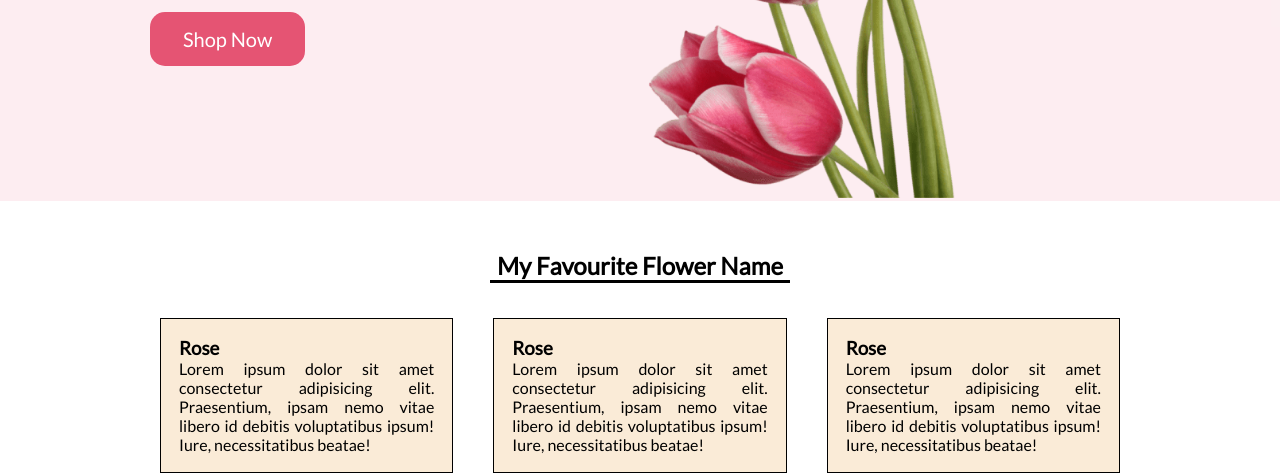
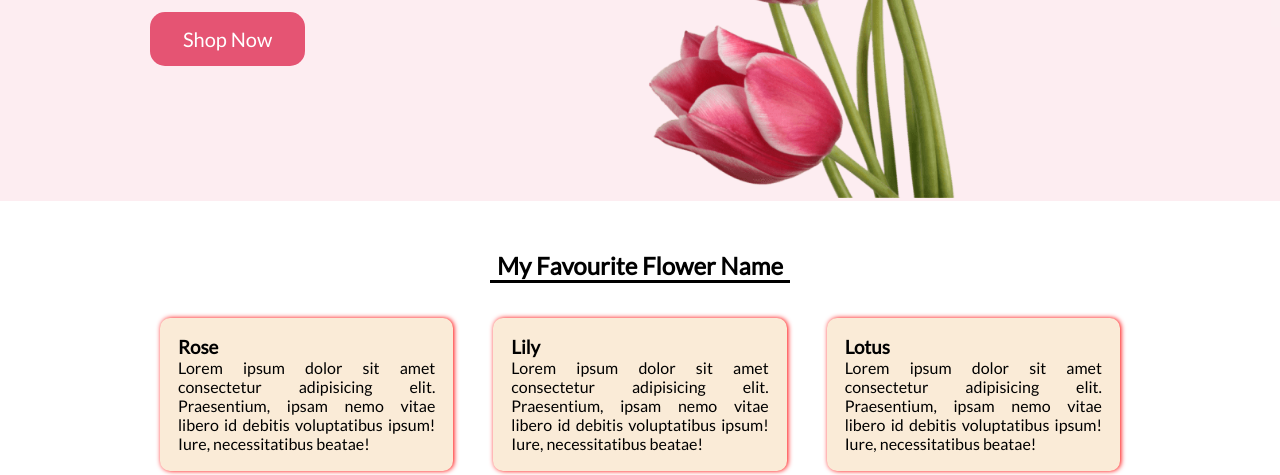
Before and after one commit to AbdurRahim80/Online-flower-shop, a plain HTML site: page index.html in a window 1280 px wide. Shown: the part 482-957 px from the top of the page. Drawn offline with Linux system fonts and the light colour scheme.

Commit message:
add new section

```diff
--- a/index.html
+++ b/index.html
@@ -44,11 +44,11 @@
                         <div class="flower-desc">Lorem ipsum dolor sit amet consectetur adipisicing elit. Praesentium, ipsam nemo vitae libero id debitis voluptatibus ipsum! Iure, necessitatibus beatae!</div>
                     </div>
                     <div class="div-1">
-                        <h3>Rose</h3>
+                        <h3>Lily</h3>
                         <div class="flower-desc">Lorem ipsum dolor sit amet consectetur adipisicing elit. Praesentium, ipsam nemo vitae libero id debitis voluptatibus ipsum! Iure, necessitatibus beatae!</div>
                     </div>
                     <div class="div-1">
-                        <h3>Rose</h3>
+                        <h3>Lotus</h3>
                         <div class="flower-desc">Lorem ipsum dolor sit amet consectetur adipisicing elit. Praesentium, ipsam nemo vitae libero id debitis voluptatibus ipsum! Iure, necessitatibus beatae!</div>
                     </div>
                 </div>
@@ -126,7 +126,7 @@
     </main>
     <footer>
         <div class="footer-contain">
-            <h2><span class="flower">Flower</span>Shop</h2>
+            <h2> <span class="flower-2">Flower</span>Shop</h2>
             <p>It is a long established fact that a reader will be distracted by the readable content of a page when looking at its layout.</p>
             <span class="p2"><p>&copy;2020-2023, FlowerShop.com. All rights reserved. </p></span>
         </div>
--- a/style.css
+++ b/style.css
@@ -91,9 +91,14 @@
     background-color: antiquewhite;
     padding: 18px;
     margin: 20px;
-    border: 1px solid;
+    box-shadow: 1px 0px 5px red;
+    border-radius: 10px;
     text-align: justify;
     color: black;
+    transition: .5s;
+}
+.div-1:hover{
+    box-shadow: 1px 0px 15px red;
 }
 /* start favourite flower section */
 
@@ -272,7 +277,8 @@ footer{
     text-align: center;
     transform: translate(-50%,-50%);
 }
-.flower{
+.flower-2{
+    display: inline;
     color: #E55473;
 }
 .footer-contain h2{
```
